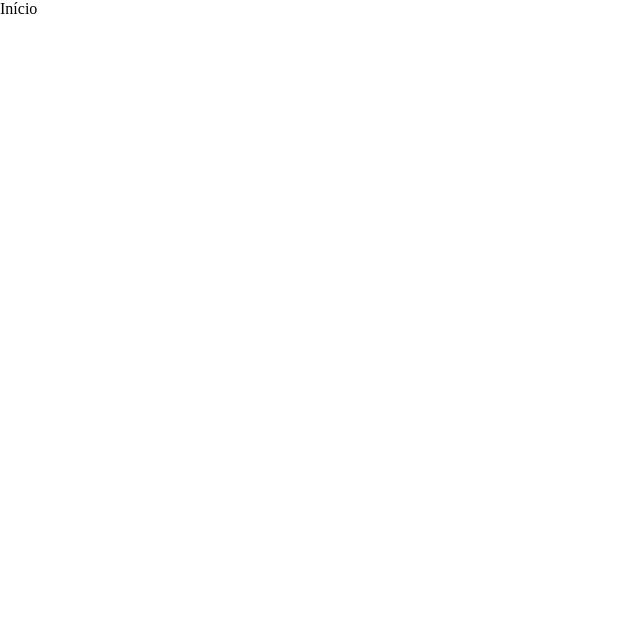
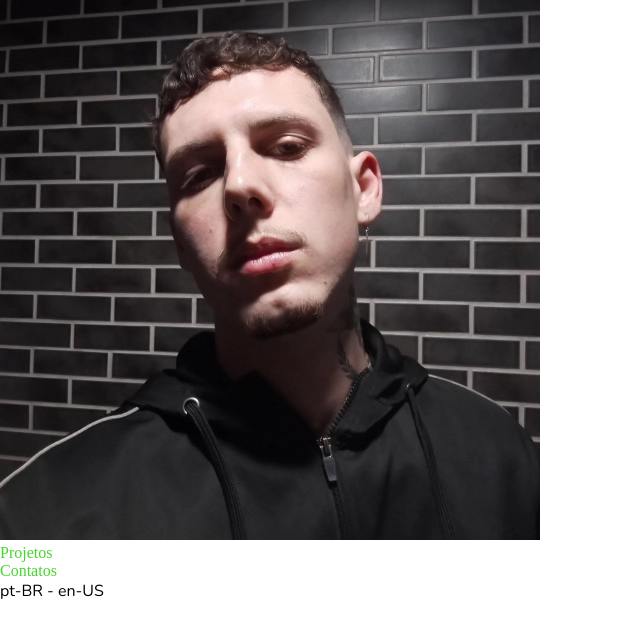
Before and after one commit to sergiozimmermann/Portifolio-Sergio-Zimmermann, a plain HTML site: page index.html in a window 1280 px wide. Shown: the whole page, without its empty margins (0-640 px from the left). Drawn offline with nearby package versions, Linux system fonts and the light colour scheme.

Commit message:
Estrutura nav

```diff
--- a/index.html
+++ b/index.html
@@ -13,6 +13,23 @@
     />
   </head>
   <body>
-    Início
+    <nav>
+      <div id="home">
+        <img src="assets/foto-perfil.png" alt="Home" />
+      </div>
+      <div id="menus">
+        <div class="menu">
+          <a href="#">Projetos</a>
+        </div>
+        <div class="menu">
+          <a href="#">Contatos</a>
+        </div>
+      </div>
+      <div id="links">
+        <span class="text-color-secondary">pt-BR</span>
+        <span> - </span>
+        <span>en-US</span>
+      </div>
+    </nav>
   </body>
 </html>
```
